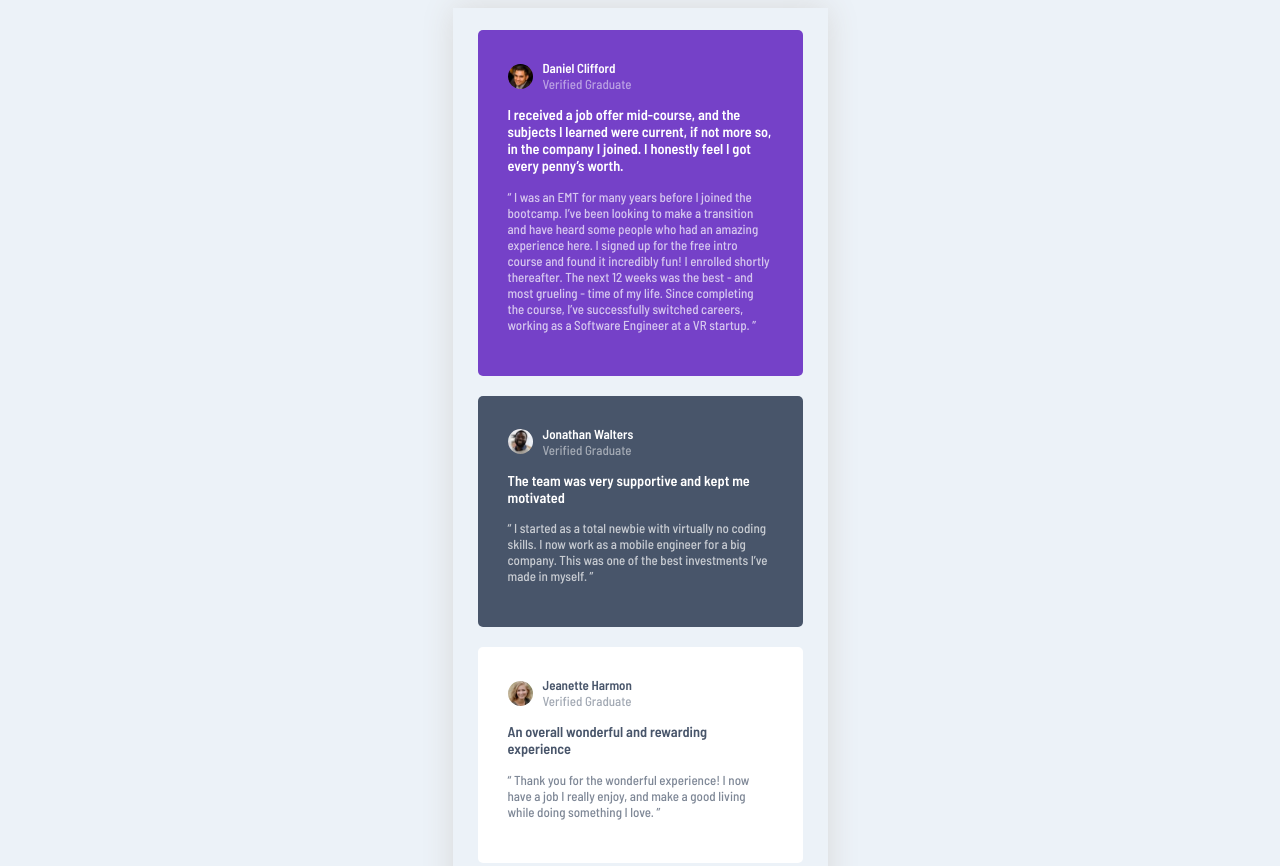
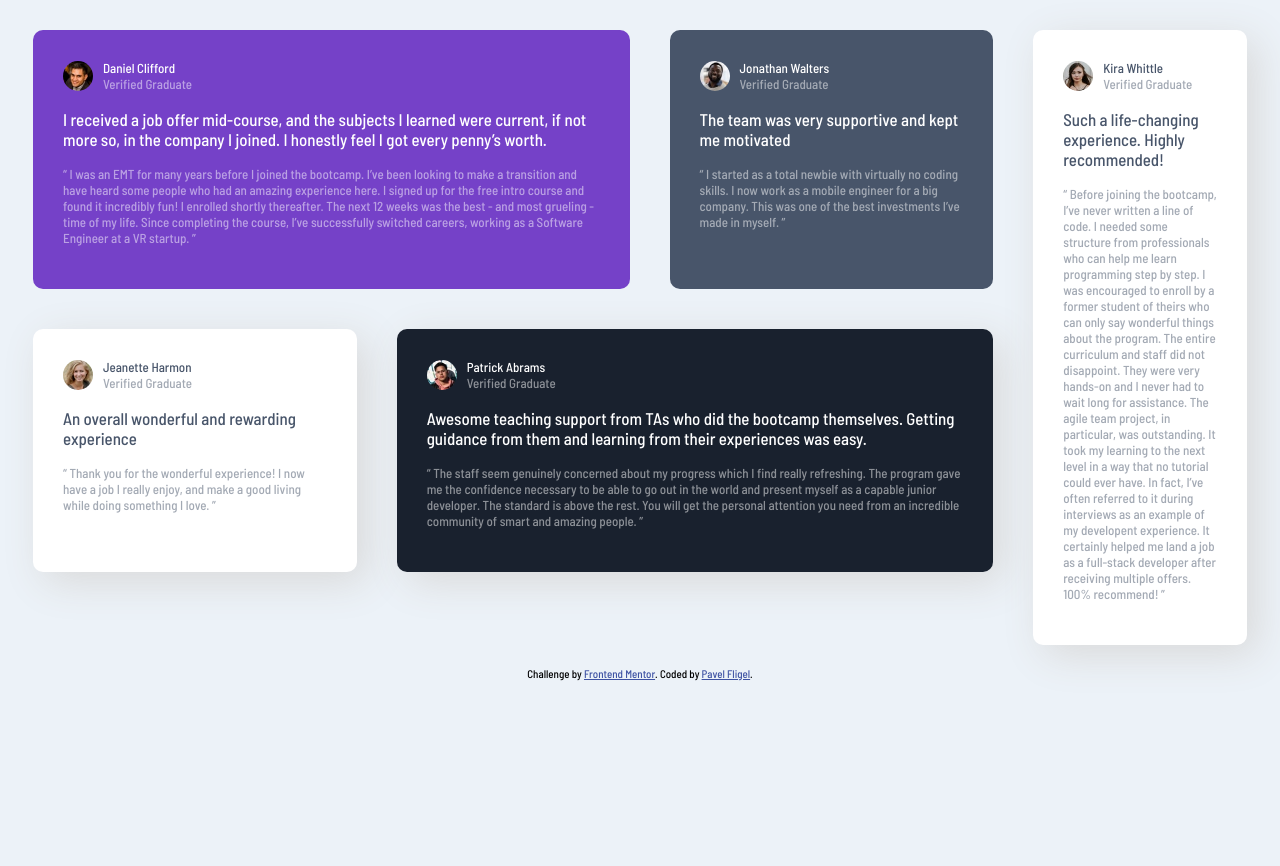
Before and after one commit to pavelfl/testimonials-grid-section, a plain HTML site: page index.html in a window 1280 px wide. Shown: the top 866 px of the page. After the commit the page ends 800 px from the top, so only its background shows below. Drawn offline with Linux system fonts and the light colour scheme.

Commit message:
Release candidate

```diff
--- a/index.html
+++ b/index.html
@@ -25,34 +25,35 @@
   </head>
   <body>
     <main>
+      <div id="left-container">
+        <div id="top">
           <article id="article-1" class="article-item">
-        <div class="graduate">
+            <div class="person">
               <img src="images/image-daniel.jpg" alt="Daniel's image" />
-          <div class="person">
+              <div class="graduate-status">
                 <div class="name">Daniel Clifford</div>
                 <div class="status">Verified Graduate</div>
               </div>
             </div>
             <p class="aknowledge">
               I received a job offer mid-course, and the subjects I learned were
-          current, if not more so, in the company I joined. I honestly feel I
-          got every penny’s worth.
+              current, if not more so, in the company I joined. I honestly feel
+              I got every penny’s worth.
             </p>
-
             <p class="review">
-          “ I was an EMT for many years before I joined the bootcamp. I’ve been
-          looking to make a transition and have heard some people who had an
-          amazing experience here. I signed up for the free intro course and
-          found it incredibly fun! I enrolled shortly thereafter. The next 12
-          weeks was the best - and most grueling - time of my life. Since
-          completing the course, I’ve successfully switched careers, working as
-          a Software Engineer at a VR startup. ”
+              “ I was an EMT for many years before I joined the bootcamp. I’ve
+              been looking to make a transition and have heard some people who
+              had an amazing experience here. I signed up for the free intro
+              course and found it incredibly fun! I enrolled shortly thereafter.
+              The next 12 weeks was the best - and most grueling - time of my
+              life. Since completing the course, I’ve successfully switched
+              careers, working as a Software Engineer at a VR startup. ”
             </p>
           </article>
           <article id="article-2" class="article-item">
-        <div class="graduate">
+            <div class="person">
               <img src="images/image-jonathan.jpg" alt="Jonathan's image" />
-          <div class="person">
+              <div class="graduate-status">
                 <div class="name">Jonathan Walters</div>
                 <div class="status">Verified Graduate</div>
               </div>
@@ -61,29 +62,34 @@
               The team was very supportive and kept me motivated
             </p>
             <p class="review">
-          “ I started as a total newbie with virtually no coding skills. I now
-          work as a mobile engineer for a big company. This was one of the best
-          investments I’ve made in myself. ”
+              “ I started as a total newbie with virtually no coding skills. I
+              now work as a mobile engineer for a big company. This was one of
+              the best investments I’ve made in myself. ”
             </p>
           </article>
+        </div>
+        <div id="bottom">
           <article id="article-3" class="article-item">
-        <div class="graduate">
+            <div class="person">
               <img src="images/image-jeanette.jpg" alt="Jeanette's image" />
-          <div class="person">
+              <div class="graduate-status">
                 <div class="name">Jeanette Harmon</div>
                 <div class="status">Verified Graduate</div>
               </div>
             </div>
-        <p class="aknowledge">An overall wonderful and rewarding experience</p>
+            <p class="aknowledge">
+              An overall wonderful and rewarding experience
+            </p>
             <p class="review">
-          “ Thank you for the wonderful experience! I now have a job I really
-          enjoy, and make a good living while doing something I love. ”
+              “ Thank you for the wonderful experience! I now have a job I
+              really enjoy, and make a good living while doing something I love.
+              ”
             </p>
           </article>
           <article id="article-4" class="article-item">
-        <div class="graduate">
+            <div class="person">
               <img src="images/image-patrick.jpg" alt="Patrick's image" />
-          <div class="person">
+              <div class="graduate-status">
                 <div class="name">Patrick Abrams</div>
                 <div class="status">Verified Graduate</div>
               </div>
@@ -94,23 +100,24 @@
               easy.
             </p>
             <p class="review">
-          “ The staff seem genuinely concerned about my progress which I find
-          really refreshing. The program gave me the confidence necessary to be
-          able to go out in the world and present myself as a capable junior
-          developer. The standard is above the rest. You will get the personal
-          attention you need from an incredible community of smart and amazing
-          people. ”
+              “ The staff seem genuinely concerned about my progress which I
+              find really refreshing. The program gave me the confidence
+              necessary to be able to go out in the world and present myself as
+              a capable junior developer. The standard is above the rest. You
+              will get the personal attention you need from an incredible
+              community of smart and amazing people. ”
             </p>
           </article>
-      <article id="article-5" class="article-item">
-        <div class="graduate">
+        </div>
+      </div>
+      <div id="article-5" class="article-item">
+        <div class="person">
           <img src="images/image-kira.jpg" alt="Kira's image" />
-          <div class="person">
+          <div class="graduate-status">
             <div class="name">Kira Whittle</div>
             <div class="status">Verified Graduate</div>
           </div>
         </div>
-
         <p class="aknowledge">
           Such a life-changing experience. Highly recommended!
         </p>
@@ -127,14 +134,14 @@
           experience. It certainly helped me land a job as a full-stack
           developer after receiving multiple offers. 100% recommend! ”
         </p>
-      </article>
+      </div>
     </main>
 
-    <div class="attribution">
+    <footer class="attribution">
       Challenge by
       <a href="https://www.frontendmentor.io?ref=challenge" target="_blank"
         >Frontend Mentor</a
       >. Coded by <a href="#">Pavel Fligel</a>.
-    </div>
+    </footer>
   </body>
 </html>
--- a/styles/style.css
+++ b/styles/style.css
@@ -11,31 +11,24 @@ html {
 *::after {
   box-sizing: inherit;
 }
+
 body {
   display: flex;
   flex-direction: column;
   align-items: center;
   background-color: hsl(210, 46%, 95%);
-
-  /* justify-content: center;  */
 }
 
 main {
-  /* width: 100%;
-    height: 100vh; */
-  /* display: flex;
-    flex-direction: column;
-    align-items: center;
-    justify-content: center; */
-  box-shadow: 0 0 30px 0 hsl(0, 0%, 85%);
   padding: 2px 5px;
 }
 
 img {
   border-radius: 50%;
   margin-right: 10px;
-  height: 25px;
+  height: 30px;
 }
+
 #article-1 {
   background-color: hsl(263, 55%, 52%);
   color: white;
@@ -49,33 +42,35 @@ img {
 #article-3 {
   background-color: hsl(0, 0%, 100%);
   color: hsl(217, 19%, 35%);
+  box-shadow: 10px 10px 40px 0 hsl(0, 0%, 85%);
 }
 
 #article-4 {
   background-color: hsl(219, 29%, 14%);
   color: white;
+  box-shadow: 10px 10px 40px 0 hsl(0, 0%, 85%);
 }
 
 #article-5 {
   background-color: hsl(0, 0%, 100%);
   color: hsl(217, 19%, 35%);
+  box-shadow: 10px 10px 40px 0 hsl(0, 0%, 85%);
 }
 
 .article-item {
   padding: 30px;
   margin: 20px;
-  border-radius: 5px;
+  border-radius: 10px;
 }
 
-.graduate {
+.person {
   display: flex;
   align-items: center;
   margin-bottom: 10px;
 }
 
 .name {
-  /* font-size: 1.2em; */
-  font-weight: 600;
+  font-weight: 500;
 }
 
 .status {
@@ -83,31 +78,57 @@ img {
 }
 
 .aknowledge {
-  font-size: 1.1em;
-  font-weight: 600;
+  font-size: 1.3em;
 }
 
 .review {
-  opacity: 0.7;
+  opacity: 0.5;
 }
+
+
 footer.attribution {
   font-size: 11px;
   text-align: center;
 }
+
 footer.attribution a {
   color: hsl(228, 45%, 44%);
 }
 
-@media screen and (min-width: 375px) {
+@media screen and (min-width:  576px) {
   main {
-    width: 375px;
+    display: flex;
   }
 
-  button {
-    margin-bottom: 20px;
+  #article-5  {
+    flex-basis: 45%;
+  }
+  #left-container {
+    display: flex;
+    flex-direction: column;
+  }
+  #left-container > #top {
+    display: flex;
   }
 
-  main {
-    flex-direction: column;
+  #left-container > #bottom {
+    display: flex;
   }
+
+  #article-1 {
+    flex-basis: 65%;
+  }
+
+  #article-2 {
+    flex-basis: 35%;
+  }
+
+  #article-3 {
+    flex-basis: 35%;
+  }
+
+  #article-4 {
+    flex-basis: 65%;
+  }
+
 }
```
Lines whose indentation alone changed are shown as unchanged.
